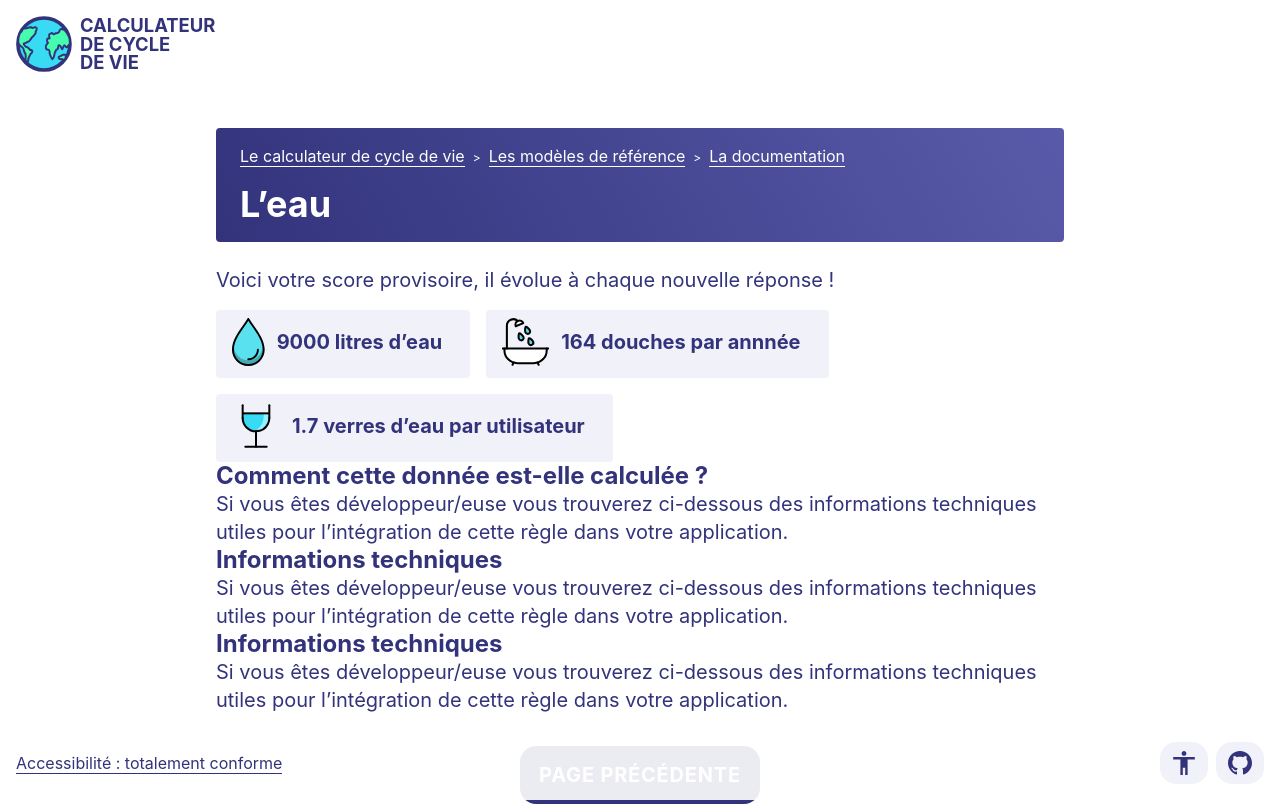
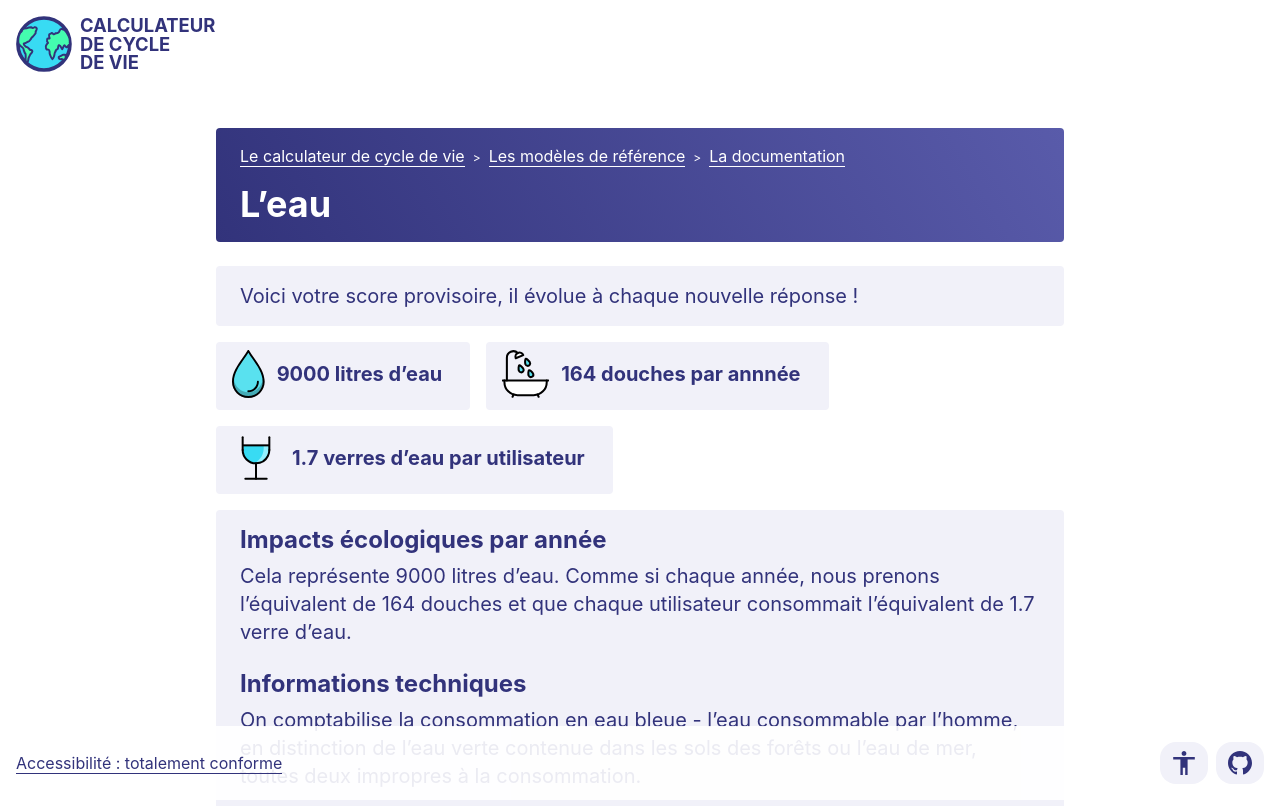
Before and after one commit to adrienloup/lcc, a React (Vite) app: page /lcc/documentation/eau in a window 1280 px wide. Shown: the top 806 px of the page. Built offline with nearby package versions, Linux system fonts and the light colour scheme.

Commit message:
Initialize lcc project

```diff
--- a/src/pages/Documentation/Watter/Watter.tsx
+++ b/src/pages/Documentation/Watter/Watter.tsx
@@ -42,16 +42,20 @@ function Materials() {
       >
         <article className='article'>
           <Heading text='L’eau' />
-          <Text text='<p>Voici votre score provisoire, il évolue à chaque nouvelle réponse !</p>' />
+          <div className='frame'>
+            <Text text='<p>Voici votre score provisoire, il évolue à chaque nouvelle réponse !</p>' />
+          </div>
           <Score text={`${watterScore} litres d’eau`} icon='watter' />
           <Score text={`${showerScore} douches par annnée`} icon='shower' />
           <Score text={`${glassScore} verres d’eau par utilisateur`} icon='glass' />
-          <Subtitle text='Comment cette donnée est-elle calculée&nbsp;?' />
-          <Text text='<p>Si vous êtes développeur/euse vous trouverez ci-dessous des informations techniques utiles pour l’intégration de cette règle dans votre application.</p>' />
-          <Subtitle text='Informations techniques' />
-          <Text text='<p>Si vous êtes développeur/euse vous trouverez ci-dessous des informations techniques utiles pour l’intégration de cette règle dans votre application.</p>' />
-          <Subtitle text='Informations techniques' />
-          <Text text='<p>Si vous êtes développeur/euse vous trouverez ci-dessous des informations techniques utiles pour l’intégration de cette règle dans votre application.</p>' />
+          <div className='frame'>
+            <Subtitle text='Impacts écologiques par année' />
+            <Text text={`<p>Cela représente ${watterScore} litres d’eau. Comme si chaque année, nous prenons l’équivalent de ${showerScore} douches et que chaque utilisateur consommait l’équivalent de ${glassScore} verre d’eau.</p>`} />
+            <Subtitle text='Informations techniques' />
+            <Text text='<p>On comptabilise la consommation en eau bleue - l’eau consommable par l’homme, en distinction de l’eau verte contenue dans les sols des forêts ou l’eau de mer, toutes deux impropres à la consommation.</p>' />
+            <Subtitle text='Comment cette donnée est-elle calculée&nbsp;?' />
+            <Text text='<p>@TODO</p>' />
+          </div>
           <div className='footing'>
             <Back />
           </div>
```
